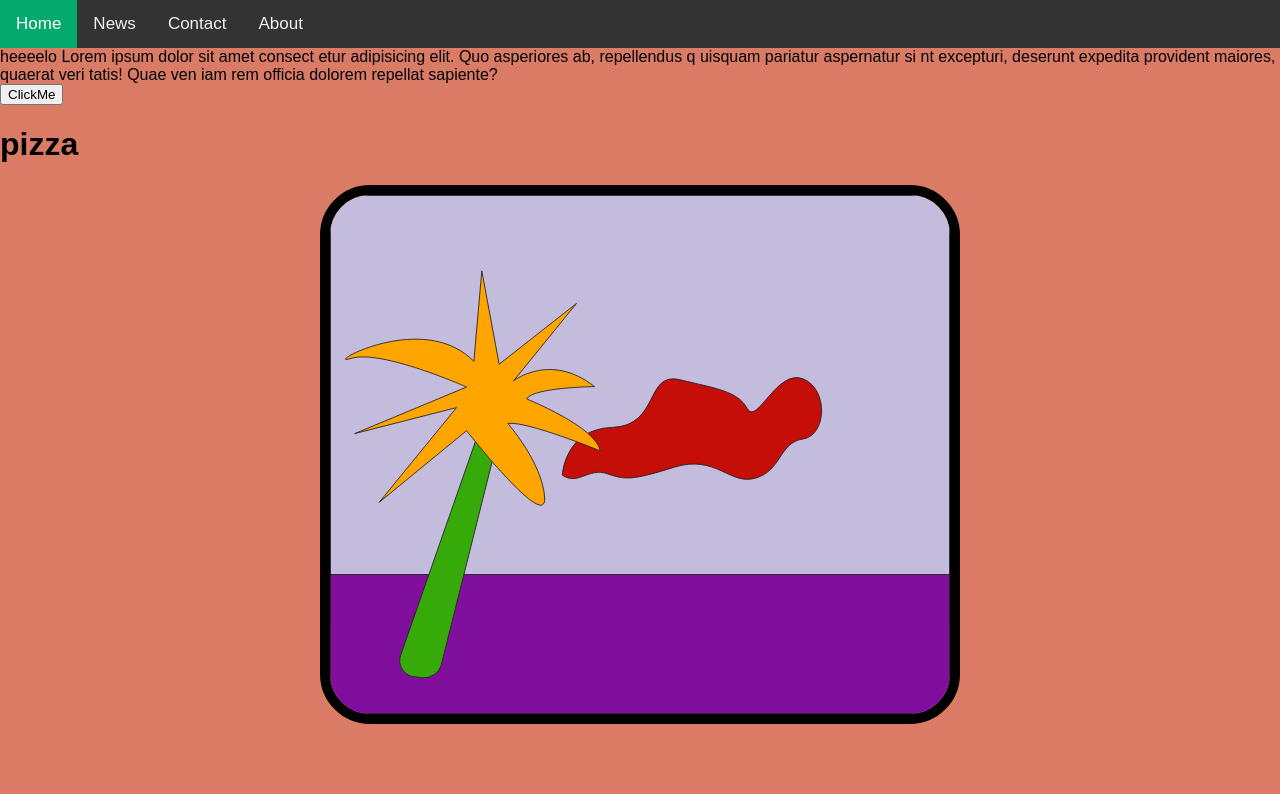
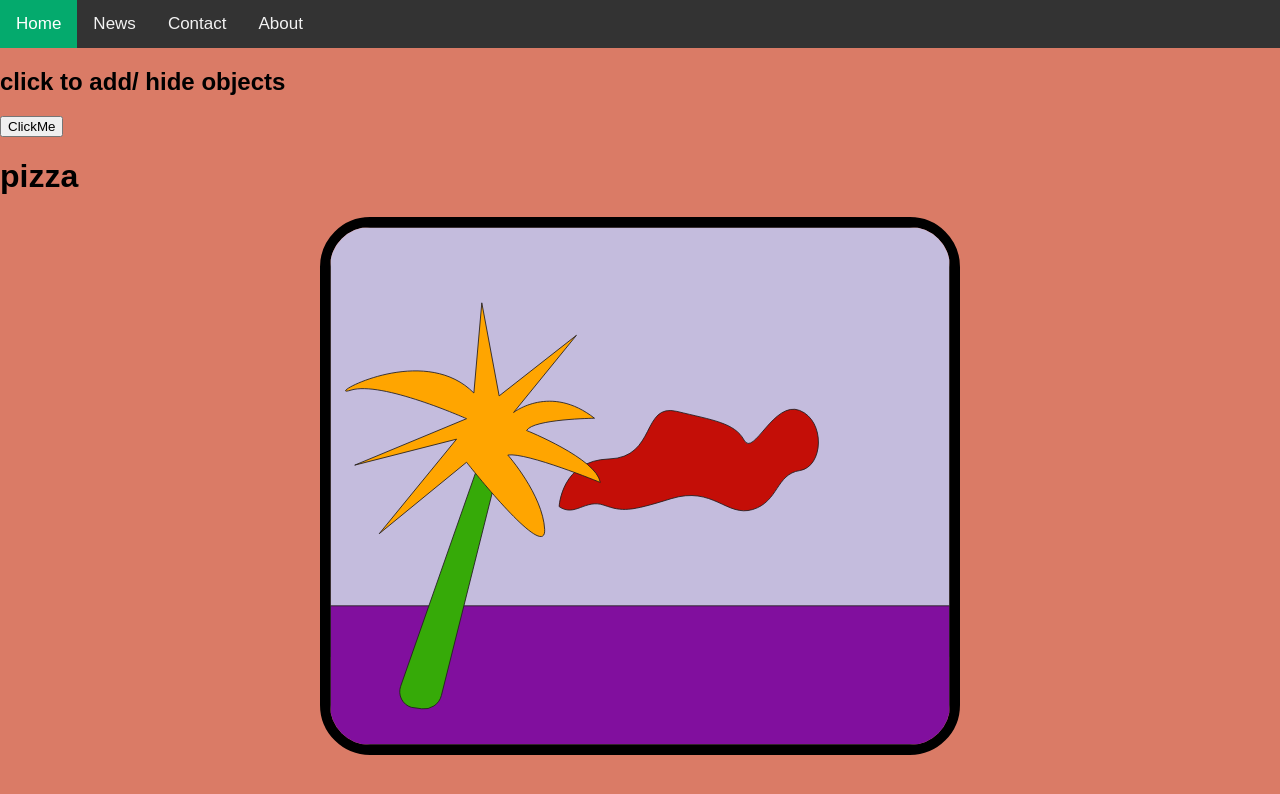
Before and after one commit to phillycheese007/webdesign-portfolio, a Jekyll site: the page built from PROJECTS/Project_2/index.html, in a window 1280 px wide. Shown: the top 794 px of the page. Built offline with Jekyll 4.4.1, drawn with Linux system fonts in a browser that asks for light colours.

Commit message:
Update sidebar-1.html

```diff
--- a/_includes/components/sidebars/sidebar-1.html
+++ b/_includes/components/sidebars/sidebar-1.html
@@ -1,20 +1,25 @@
-<div>heeeelo Lorem ipsum
-   dolor sit amet consect
-   etur adipisicing elit. Quo
-   asperiores ab, repellendus q
-   uisquam pariatur aspernatur si
-   nt excepturi, deserunt expedita
-    provident maiores, quaerat veri
-    tatis! Quae ven
-  iam rem officia dolorem repellat sapiente?
-</div>
+<aside id="sidebar">
+  <section id="widget_1">
+    <header>
+      <h2>click to add/ hide objects</h2>
+    </header>
+  </section>
 
-<button id="something">ClickMe</button>
+  <section id="widget_2">
+
+  </section>
+
+  <section id="widget_3">
+    <button id="something">ClickMe</button>
+  </section>
+</aside>
 
 
+<!--#region script-->
 <script>
   $('#something').click( function() {
     alert('clicked');
     $('#sky').hide();
-   });
+  });
 </script>
+<!--#endregion script-->
```
